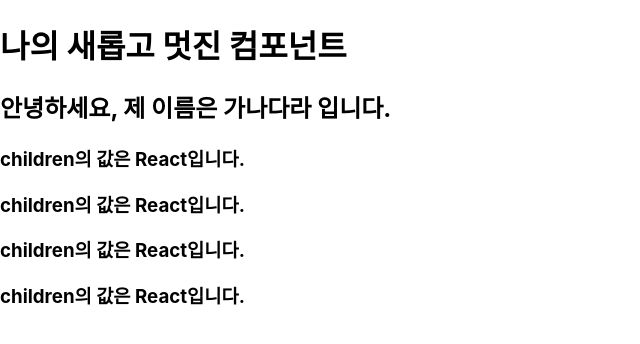
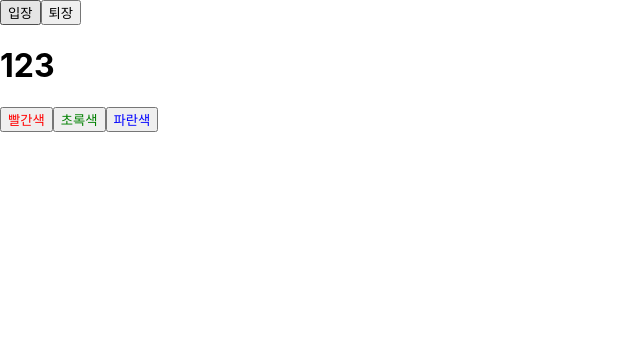
Before and after one commit to lepelaka/hello_react, a React (Create React App) app: page / in a window 1280 px wide. Shown: the top 344 px of the page, without its empty margins (0-640 px from the left). Built offline with nearby package versions, Linux system fonts and the light colour scheme.

Commit message:
23/05/04

```diff
--- a/src/App.js
+++ b/src/App.js
@@ -1,7 +1,7 @@
-import MyComponent from "./MyComponent";
+import Say from "./Say";
 
 const App = () => {
-  return <MyComponent name="가나다라">React</MyComponent>;
+  return <Say />;
 };
 
 export default App;
--- a/src/MyComponent.js
+++ b/src/MyComponent.js
@@ -8,6 +8,8 @@ class MyComponent extends Component {
       <div>
         <h1>나의 새롭고 멋진 컴포넌트 </h1>
         <h2>안녕하세요, 제 이름은 {name} 입니다.</h2>
+        <h3>children의 값은 {children}입니다.</h3>
+        <h3>children의 값은 {children}입니다.</h3>
         <h3>children의 값은 {children}입니다.</h3>
         <h3>children의 값은 {children}입니다.</h3>
         <h3>children의 값은 {children}입니다.</h3>
--- /dev/null
+++ b/src/Say.js
@@ -0,0 +1,42 @@
+import React from "react";
+import { useState } from "react";
+
+const Say = () => {
+  const [message, setMessage] = useState("123");
+  const [color, setColor] = useState("black");
+  const onClickEnter = () => setMessage("안녕하세요");
+  const onClickLeave = () => setMessage("안녕히 가세요");
+  return (
+    <div>
+      <button onClick={onClickEnter}>입장</button>
+      <button onClick={onClickLeave}>퇴장</button>
+      <h1 style={{ color }}>{message}</h1>
+      <button
+        style={{ color: "red" }}
+        onClick={() => {
+          setColor("red");
+        }}
+      >
+        빨간색
+      </button>
+      <button
+        style={{ color: "green" }}
+        onClick={() => {
+          setColor("green");
+        }}
+      >
+        초록색
+      </button>
+      <button
+        style={{ color: "blue" }}
+        onClick={() => {
+          setColor("blue");
+        }}
+      >
+        파란색
+      </button>
+    </div>
+  );
+};
+
+export default Say;
```
Also changed, not shown: src/Counter.js (added, +39 -0 lines), src/test.html (added, +14 -0 lines).
